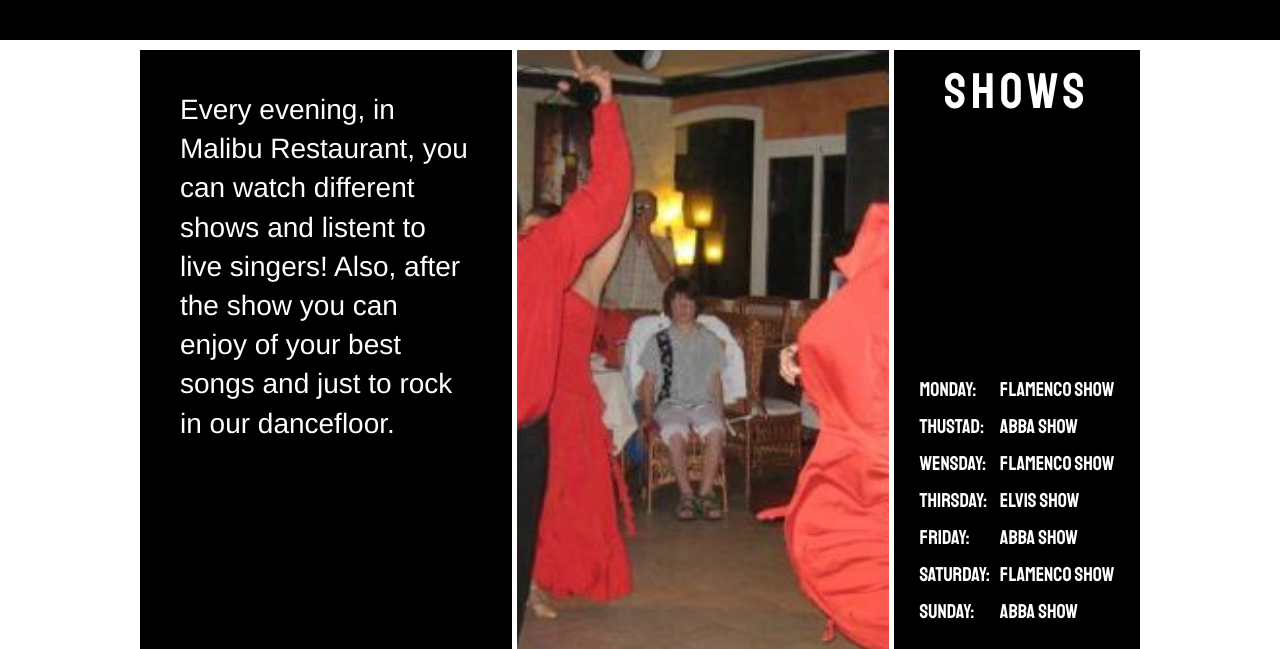
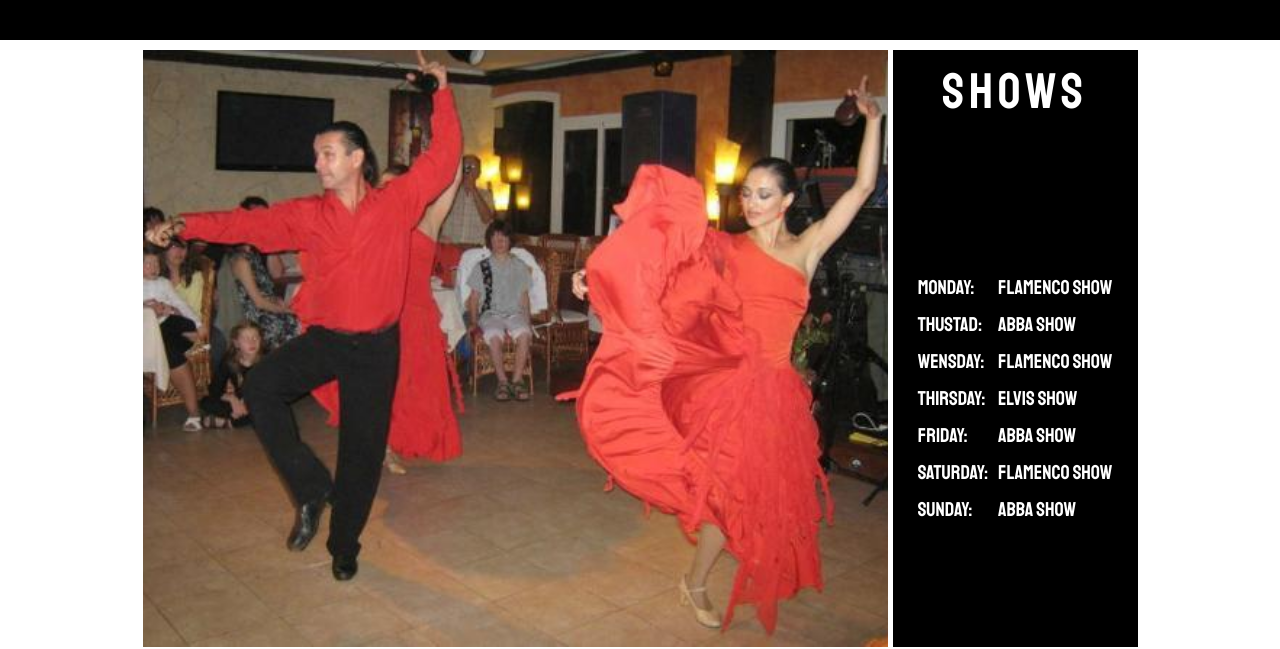
Before and after one commit to Ecliip/testing-2, a website: page index.html in a window 1280 px wide. Shown: the part 743-1392 px from the top of the page. Drawn offline with nearby package versions, Linux system fonts and the light colour scheme.

Commit message:
small changes in show, desctopmodel

```diff
--- a/sass/_coctail.scss
+++ b/sass/_coctail.scss
@@ -1,4 +1,5 @@
 .coctail {
+
         grid-column: center-start / center-end;
         background-image: url(../img/coctail.jpg);
         background-position: center;
@@ -17,7 +18,6 @@
           align-content: end;
         }
 
-
         &__text{
             margin-top: 5rem;
             background-image: linear-gradient(to left, rgba(#000, .75), rgba(#000, .75) 100%);
@@ -34,7 +34,5 @@
             @media only screen and (max-width: $tiny) {
             margin-bottom: 10rem;
             }
-
-
     }
 }
--- a/sass/_contact.scss
+++ b/sass/_contact.scss
@@ -6,8 +6,8 @@
     }
 
     &__form {
-        width: 100%;
-        height: 60%;
+        width: 30rem;
+        height: 40vh;
         padding: 0 3rem;
         border: 15px solid #000;
         display: flex;
--- a/sass/_shows.scss
+++ b/sass/_shows.scss
@@ -42,8 +42,8 @@
     }
 
     &__text {
-        grid-row: 1 / -1;
-        grid-column: 1 / 4;
+        grid-row: 4 / 5;
+        grid-column: 1 / -1;
         padding: 4rem;
         background-color: #000;
         color: white;
@@ -62,7 +62,7 @@
     &__item{
         &--1 {
             grid-row: 1 / -1;
-            grid-column: 4 / 7;
+            grid-column: 1 / 7;
 
 
             @media only screen and (max-width: $large) {
```
Also changed, not shown: index.html (+1 -1 lines), css/style.css. Lines whose indentation alone changed are shown as unchanged.
